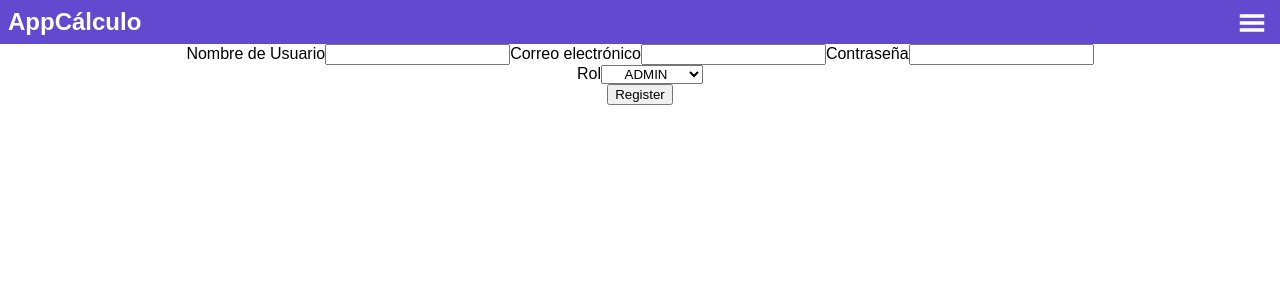
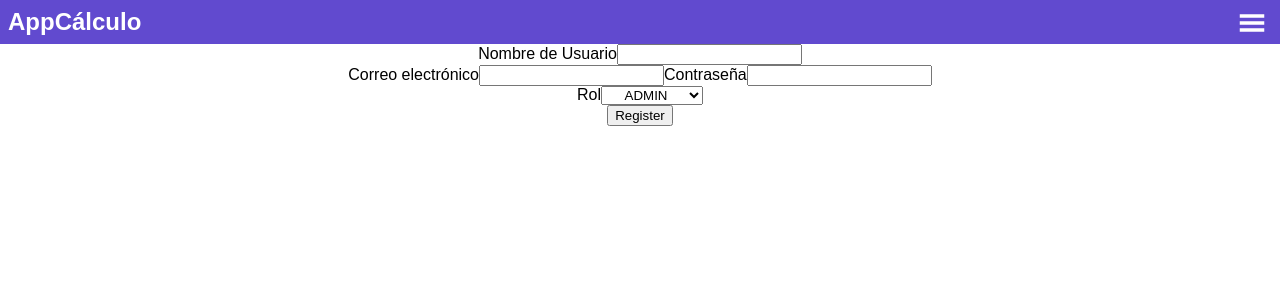
Before and after one commit to KeywizZ/AppCalculo, a React (Create React App) app: page /register in a window 1280 px wide. Shown: the top 300 px of the page. Built offline with nearby package versions, Linux system fonts and the light colour scheme; a web font is replaced by a local one.

Commit message:
working register form

```diff
--- a/src/Main.scss
+++ b/src/Main.scss
@@ -5,6 +5,7 @@
 @import "/src/shared/components/HamburgerMenu/HamburgerMenu";
 @import "./pages/DashboardPage/DashboardPage";
 @import "./pages/LoginPage/LoginPage";
+@import "./pages/RegisterPage/RegisterPage";
 
 
 
--- a/src/components/RegisterForm/RegisterForm.jsx
+++ b/src/components/RegisterForm/RegisterForm.jsx
@@ -46,12 +46,15 @@ export const RegisterForm = () => {
 
   return (
     <form ref={form} onSubmit={handleSubmit(onSubmit)}>
+      <div className="user-input">
         <label>Nombre de Usuario</label>
         <input
           type="text"
           name="user_name"
           {...register("user_name", { required: true })}
         />
+      </div>
+      <div className="pass-input">
         <label>Correo electrónico</label>
         <input
           type="email"
@@ -71,6 +74,7 @@ export const RegisterForm = () => {
               /^(?=.*[a-z])(?=.*[A-Z])(?=.*[0-9])(?=.*[!@#$%^&*_=+-]).{8,12}$/,
           })}
         />
+      </div>
       <div className="fomr-role">
         <label>Rol</label>
         <select {...register("role", { require: true })}>
--- a/src/pages/RegisterPage/RegisterPage.jsx
+++ b/src/pages/RegisterPage/RegisterPage.jsx
@@ -3,5 +3,6 @@ import { RegisterForm } from "../../components/RegisterForm/RegisterForm";
 
 export const RegisterPage = () => {
   console.log("INFO: LoginPage component");
+
   return <RegisterForm />;
 };
--- /dev/null
+++ b/src/pages/RegisterPage/_RegisterPage.scss
@@ -0,0 +1,3 @@
+.login-title {
+    padding: 15px 0;
+}
```
Lines whose indentation alone changed are shown as unchanged.
